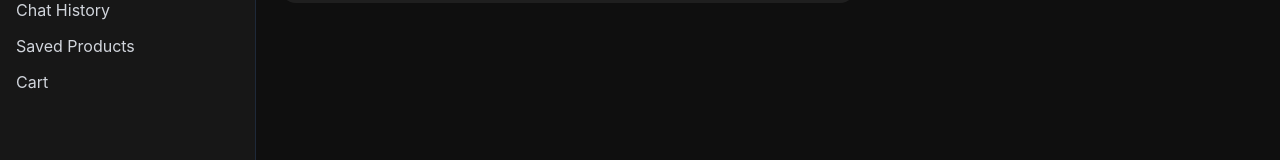
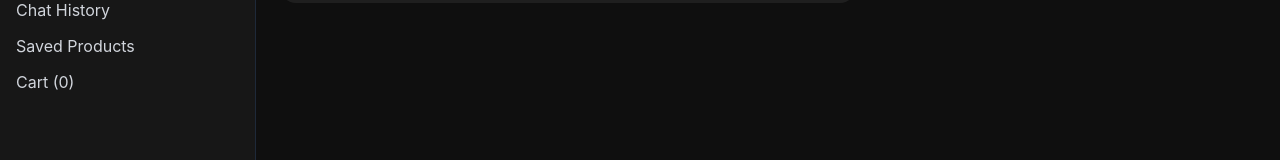
Before and after one commit to AksharaAvasthi-github/AI-Shopping-agent, a React (Vite) app: page / in a window 1280 px wide. Shown: the part 138-298 px from the top of the page. Built offline with nearby package versions, Linux system fonts and the light colour scheme.

Commit message:
Implement global cart state with Zustand

```diff
--- a/package.json
+++ b/package.json
@@ -13,7 +13,8 @@
     "@tailwindcss/vite": "^4.3.0",
     "react": "^19.2.6",
     "react-dom": "^19.2.6",
-    "tailwindcss": "^4.3.0"
+    "tailwindcss": "^4.3.0",
+    "zustand": "^5.0.13"
   },
   "devDependencies": {
     "@eslint/js": "^10.0.1",
--- a/src/components/ProductCard.jsx
+++ b/src/components/ProductCard.jsx
@@ -1,4 +1,9 @@
+import useCartStore from "../store/cartStore";
+
 export default function ProductCard({ product }) {
+
+  const addToCart = useCartStore((state) => state.addToCart);
+
   return (
     <div className="bg-[#1a1a1a] rounded-2xl overflow-hidden border border-gray-800">
 
@@ -24,7 +29,10 @@ export default function ProductCard({ product }) {
 
         <div className="flex gap-3">
 
-          <button className="bg-white text-black px-4 py-2 rounded-xl font-medium">
+          <button
+            onClick={() => addToCart(product)}
+            className="bg-white text-black px-4 py-2 rounded-xl font-medium"
+          >
             Add to Cart
           </button>
 
--- a/src/components/Sidebar.jsx
+++ b/src/components/Sidebar.jsx
@@ -1,4 +1,9 @@
+import useCartStore from "../store/cartStore";
+
 export default function Sidebar() {
+
+  const cartItems = useCartStore((state) => state.cartItems);
+
   return (
     <div className="w-64 bg-[#171717] border-r border-gray-800 p-4 flex flex-col">
 
@@ -21,7 +26,7 @@ export default function Sidebar() {
         </button>
 
         <button className="text-left hover:text-white">
-          Cart
+          Cart ({cartItems.length})
         </button>
 
       </div>
--- /dev/null
+++ b/src/store/cartStore.js
@@ -0,0 +1,14 @@
+import { create } from "zustand";
+
+const useCartStore = create((set) => ({
+
+  cartItems: [],
+
+  addToCart: (product) =>
+    set((state) => ({
+      cartItems: [...state.cartItems, product],
+    })),
+
+}));
+
+export default useCartStore;
```
Also changed, not shown: 1 other file (tests, documents, lock files or other folders).
